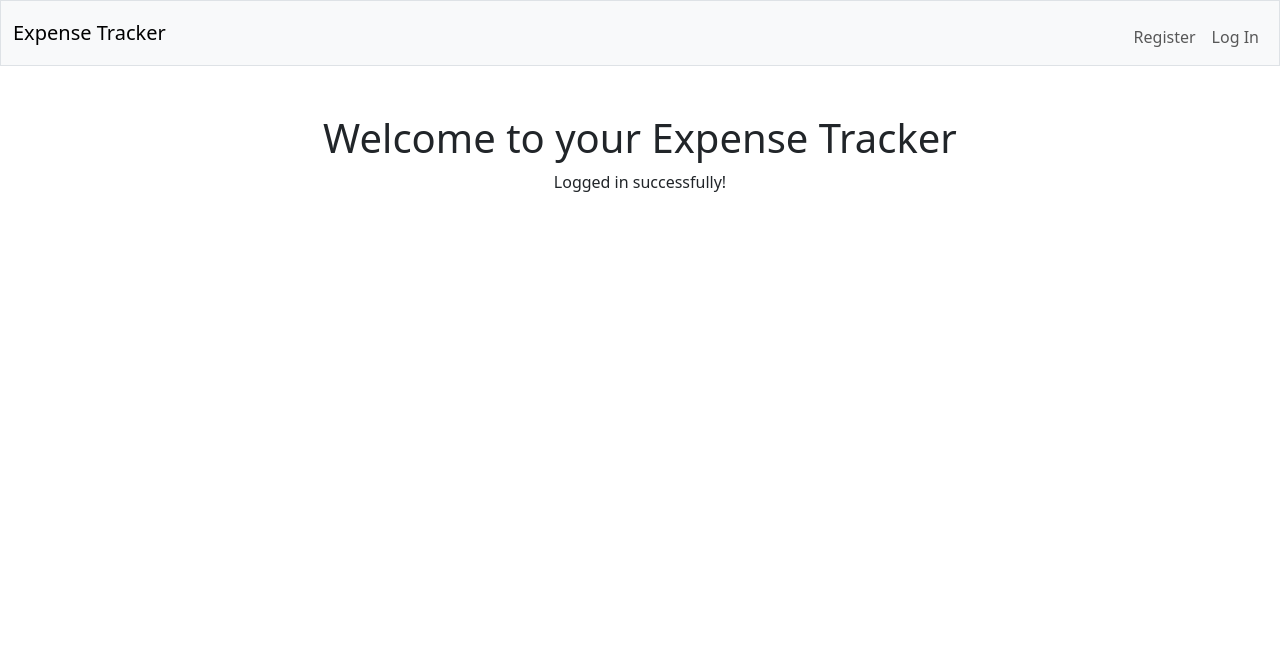
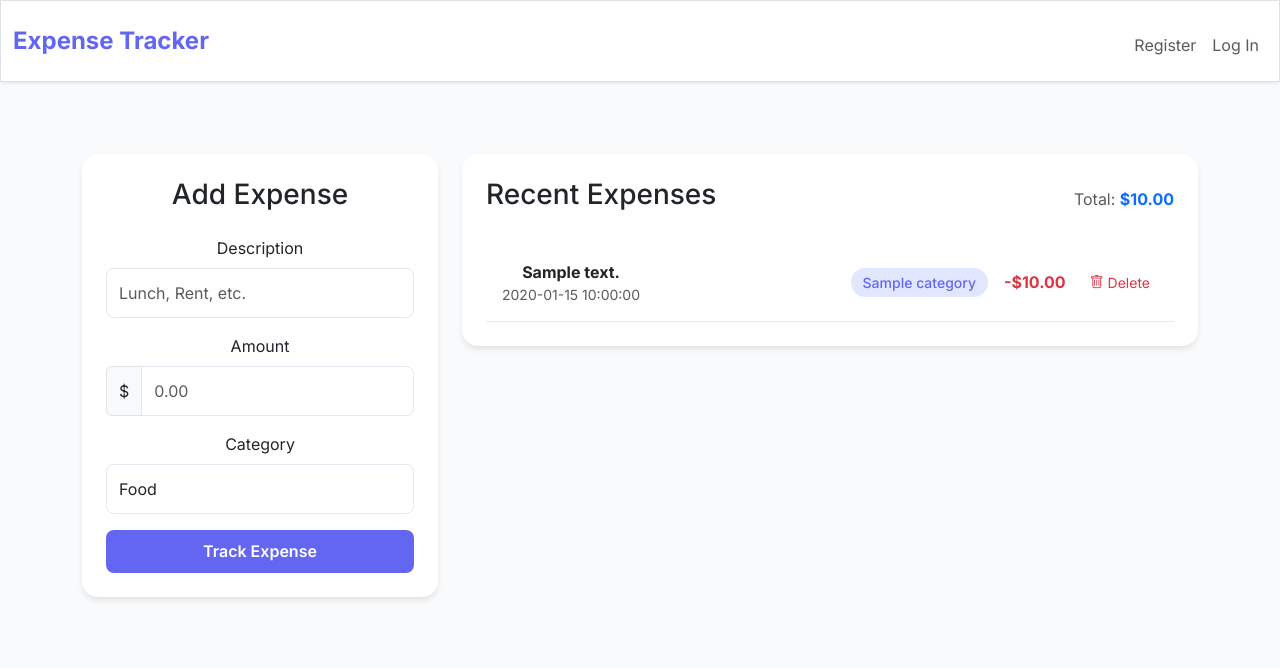
Before and after one commit to fsrkh12-arch/Expense-Tracker, a Flask app: template templates/index.html in a window 1280 px wide. Shown: the top 668 px of the page. Run offline with Flask 3, Linux system fonts and the light colour scheme; the template is opened without the code that fills it: most values are stand-ins (such as "Sample title", 1, 10 or a date in 2020); some libraries are stand-ins or nearby versions.

Commit message:
Add expense tracking functionality with a visually appealing interface
Implement backend routes for adding, deleting, and displaying expenses, along with frontend updates for a styled user interface using Bootstrap and custom CSS.

Replit-Commit-Author: Agent
Replit-Commit-Session-Id: 2def4a92-d591-4424-90c7-3f4aeb6bdfbc
Replit-Commit-Checkpoint-Type: intermediate_checkpoint
Replit-Commit-Event-Id: d5c85d6d-8721-459f-9d2a-6a9860c47a32
Replit-Commit-Screenshot-Url: https://storage.googleapis.com/screenshot-production-us-central1/7b3703dd-4e41-472e-9306-6cbdb0d8c263/2def4a92-d591-4424-90c7-3f4aeb6bdfbc/vLh7NHw
Replit-Helium-Checkpoint-Created: true

```diff
--- a/app.py
+++ b/app.py
@@ -36,11 +36,39 @@ def login_required(f):
 @app.route("/")
 @login_required
 def index():
-    """Show dashboard (expenses will go here later)"""
+    """Show dashboard"""
     user_id = session["user_id"]
-    # Placeholder: later we’ll fetch expenses from database
-    expenses = []
+    expenses = db.execute("SELECT * FROM expenses WHERE user_id = ? ORDER BY date DESC", user_id)
     return render_template("index.html", expenses=expenses)
+
+
+@app.route("/add", methods=["POST"])
+@login_required
+def add():
+    """Add new expense"""
+    description = request.form.get("description")
+    amount = request.form.get("amount")
+    category = request.form.get("category")
+
+    if not description or not amount or not category:
+        flash("Please fill out all fields")
+        return redirect("/")
+
+    db.execute(
+        "INSERT INTO expenses (user_id, description, amount, category) VALUES (?, ?, ?, ?)",
+        session["user_id"], description, amount, category
+    )
+    flash("Expense added!")
+    return redirect("/")
+
+
+@app.route("/delete/<int:id>", methods=["POST"])
+@login_required
+def delete(id):
+    """Delete expense"""
+    db.execute("DELETE FROM expenses WHERE id = ? AND user_id = ?", id, session["user_id"])
+    flash("Expense deleted")
+    return redirect("/")
 
 
 @app.route("/register", methods=["GET", "POST"])
--- a/static/styles.css
+++ b/static/styles.css
@@ -0,0 +1,86 @@
+:root {
+    --primary-color: #6366f1;
+    --primary-hover: #4f46e5;
+    --bg-color: #f8fafc;
+    --card-bg: #ffffff;
+    --text-main: #1e293b;
+    --text-muted: #64748b;
+    --border-color: #e2e8f0;
+    --success: #22c55e;
+    --danger: #ef4444;
+}
+
+body {
+    background-color: var(--bg-color);
+    color: var(--text-main);
+    font-family: 'Inter', system-ui, -apple-system, sans-serif;
+    line-height: 1.5;
+}
+
+.navbar {
+    background-color: var(--card-bg) !important;
+    box-shadow: 0 1px 3px 0 rgb(0 0 0 / 0.1);
+    padding: 1rem 0;
+}
+
+.navbar-brand {
+    font-weight: 700;
+    color: var(--primary-color) !important;
+    font-size: 1.5rem;
+}
+
+.card {
+    border: none;
+    border-radius: 1rem;
+    box-shadow: 0 4px 6px -1px rgb(0 0 0 / 0.1);
+    background-color: var(--card-bg);
+}
+
+.btn-primary {
+    background-color: var(--primary-color);
+    border: none;
+    padding: 0.6rem 1.5rem;
+    border-radius: 0.5rem;
+    font-weight: 600;
+    transition: all 0.2s;
+}
+
+.btn-primary:hover {
+    background-color: var(--primary-hover);
+    transform: translateY(-1px);
+}
+
+.form-control {
+    border-radius: 0.5rem;
+    border: 1px solid var(--border-color);
+    padding: 0.75rem;
+}
+
+.form-control:focus {
+    box-shadow: 0 0 0 3px rgba(99, 102, 241, 0.2);
+    border-color: var(--primary-color);
+}
+
+.expense-item {
+    padding: 1rem;
+    border-bottom: 1px solid var(--border-color);
+    transition: background-color 0.2s;
+}
+
+.expense-item:hover {
+    background-color: #f1f5f9;
+}
+
+.amount {
+    font-weight: 700;
+    color: var(--text-main);
+}
+
+.category-badge {
+    padding: 0.25rem 0.75rem;
+    border-radius: 9999px;
+    font-size: 0.875rem;
+    font-weight: 500;
+    background-color: #e0e7ff;
+    color: var(--primary-color);
+}
--- a/templates/index.html
+++ b/templates/index.html
@@ -1,6 +1,72 @@
 {% extends "layout.html" %}
+
 {% block title %}Dashboard{% endblock %}
+
 {% block main %}
-    <h1>Welcome to your Expense Tracker</h1>
-    <p>Logged in successfully!</p>
+<div class="container mt-4">
+    <div class="row">
+        <div class="col-md-4">
+            <div class="card p-4 mb-4">
+                <h3 class="mb-4">Add Expense</h3>
+                <form action="/add" method="post">
+                    <div class="mb-3">
+                        <label class="form-label">Description</label>
+                        <input type="text" name="description" class="form-control" placeholder="Lunch, Rent, etc." required>
+                    </div>
+                    <div class="mb-3">
+                        <label class="form-label">Amount</label>
+                        <div class="input-group">
+                            <span class="input-group-text">$</span>
+                            <input type="number" step="0.01" name="amount" class="form-control" placeholder="0.00" required>
+                        </div>
+                    </div>
+                    <div class="mb-3">
+                        <label class="form-label">Category</label>
+                        <select name="category" class="form-control" required>
+                            <option value="Food">Food</option>
+                            <option value="Transport">Transport</option>
+                            <option value="Bills">Bills</option>
+                            <option value="Entertainment">Entertainment</option>
+                            <option value="Other">Other</option>
+                        </select>
+                    </div>
+                    <button type="submit" class="btn btn-primary w-100">Track Expense</button>
+                </form>
+            </div>
+        </div>
+        <div class="col-md-8">
+            <div class="card p-4">
+                <div class="d-flex justify-content-between align-items-center mb-4">
+                    <h3>Recent Expenses</h3>
+                    <div class="text-muted">Total: <span class="amount text-primary">${{ "%.2f"|format(expenses|sum(attribute='amount')) }}</span></div>
+                </div>
+                <div class="expense-list">
+                    {% if expenses %}
+                        {% for expense in expenses %}
+                        <div class="expense-item d-flex justify-content-between align-items-center">
+                            <div>
+                                <div class="fw-bold">{{ expense.description }}</div>
+                                <div class="text-muted small">{{ expense.date }}</div>
+                            </div>
+                            <div class="d-flex align-items-center gap-3">
+                                <span class="category-badge">{{ expense.category }}</span>
+                                <span class="amount text-danger">-${{ "%.2f"|format(expense.amount) }}</span>
+                                <form action="/delete/{{ expense.id }}" method="post" class="m-0">
+                                    <button type="submit" class="btn btn-sm btn-outline-danger border-0">
+                                        <i class="bi bi-trash"></i> Delete
+                                    </button>
+                                </form>
+                            </div>
+                        </div>
+                        {% endfor %}
+                    {% else %}
+                        <div class="text-center py-5 text-muted">
+                            <p>No expenses tracked yet. Start by adding one!</p>
+                        </div>
+                    {% endif %}
+                </div>
+            </div>
+        </div>
+    </div>
+</div>
 {% endblock %}
--- a/templates/layout.html
+++ b/templates/layout.html
@@ -4,6 +4,10 @@
     <meta charset="utf-8">
     <meta name="viewport" content="initial-scale=1, width=device-width">
     <link href="https://cdn.jsdelivr.net/npm/bootstrap@5.3.3/dist/css/bootstrap.min.css" rel="stylesheet">
+    <link rel="stylesheet" href="https://cdn.jsdelivr.net/npm/bootstrap-icons@1.11.3/font/bootstrap-icons.min.css">
+    <link rel="preconnect" href="https://fonts.googleapis.com">
+    <link rel="preconnect" href="https://fonts.gstatic.com" crossorigin>
+    <link href="https://fonts.googleapis.com/css2?family=Inter:wght@400;500;600;700&display=swap" rel="stylesheet">
     <link href="/static/styles.css" rel="stylesheet">
     <title>Expense Tracker: {% block title %}{% endblock %}</title>
 </head>
```
Also changed, not shown: 1 other file.
